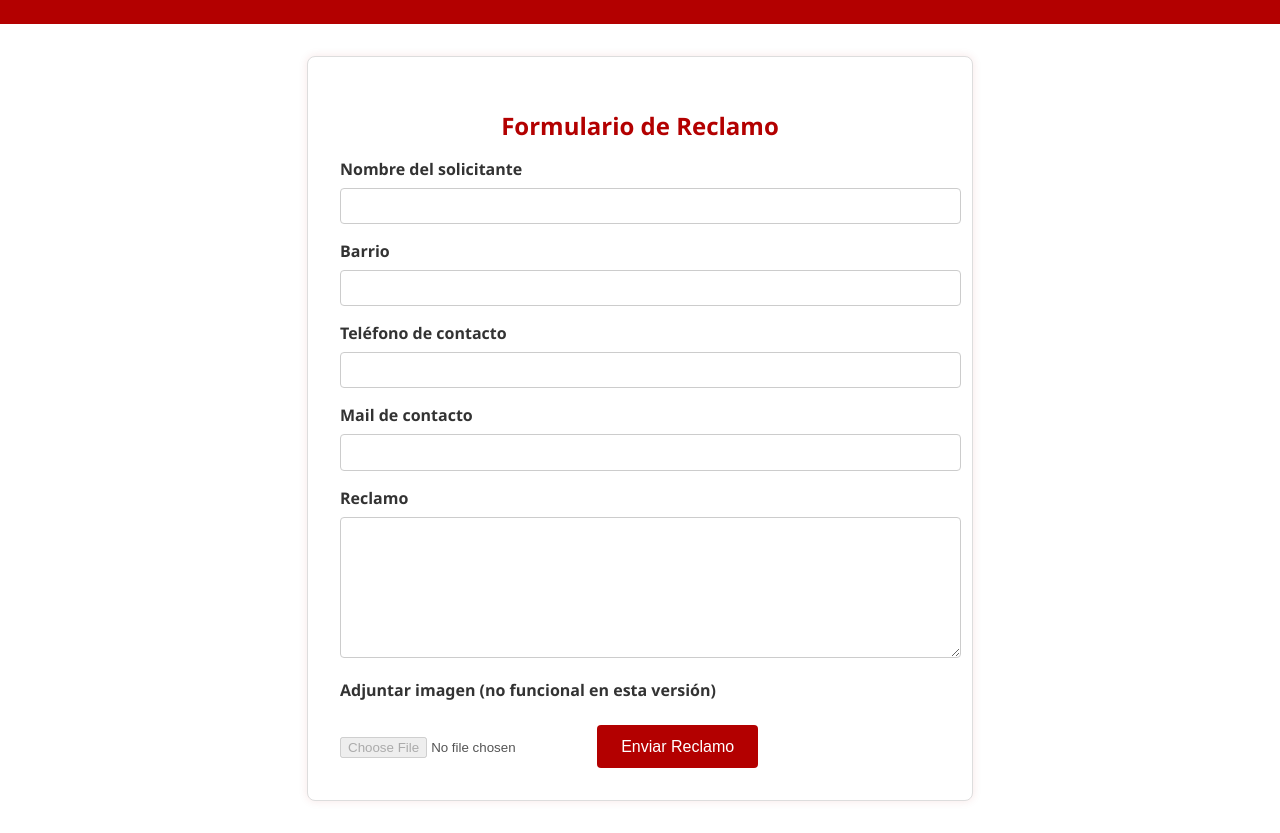
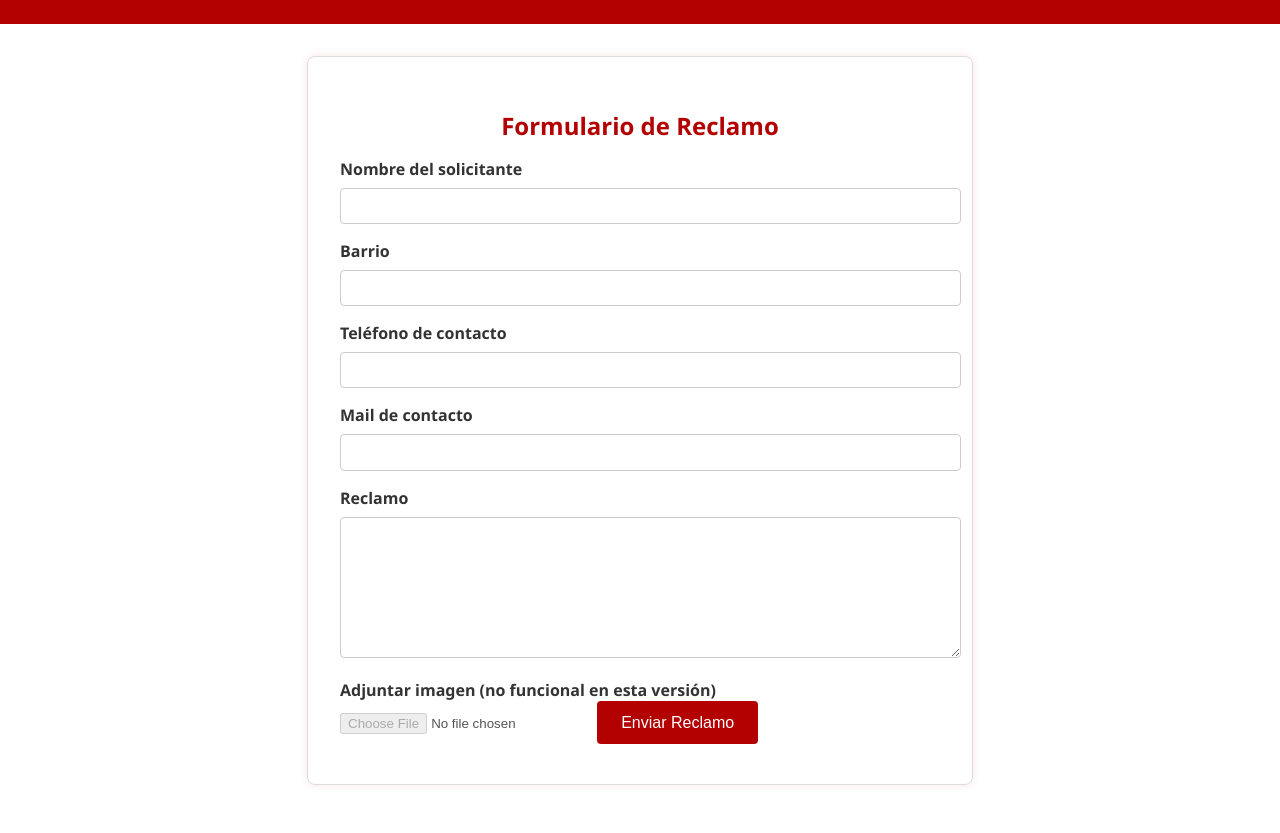
Before and after one commit to CarraEze/carraeze.github.io, a plain HTML site: page index.html in a window 1280 px wide. Shown: the part 110-943 px from the top of the page. Drawn offline with Linux system fonts and the light colour scheme.

Commit message:
arreglo boton

```diff
--- a/index.html
+++ b/index.html
@@ -62,7 +62,7 @@
     }
 
     button {
-      margin-top: 1.5rem;
+      margin-bottom: 0.5rem;
       background-color: #b30000;
       color: white;
       border: none;
```
